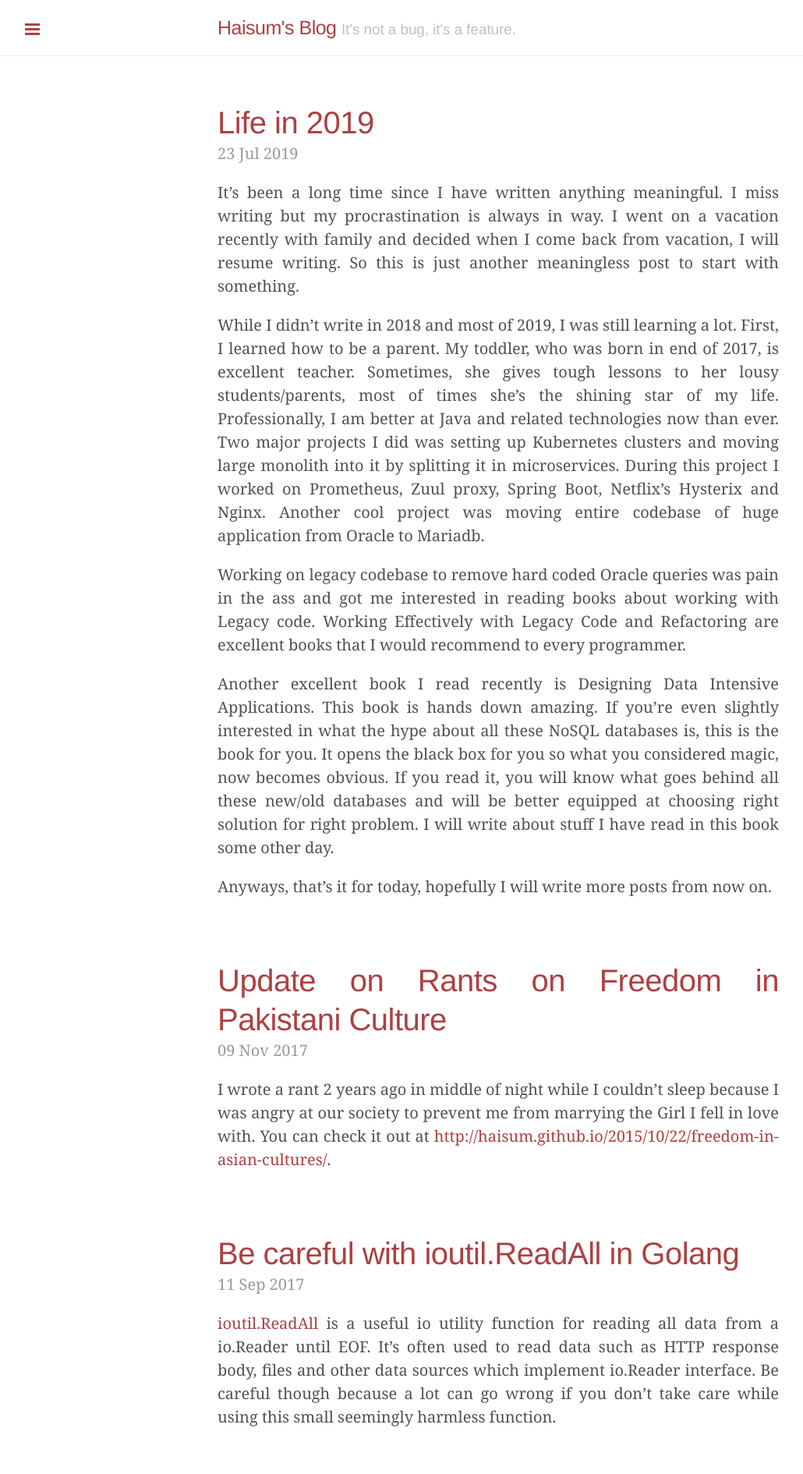
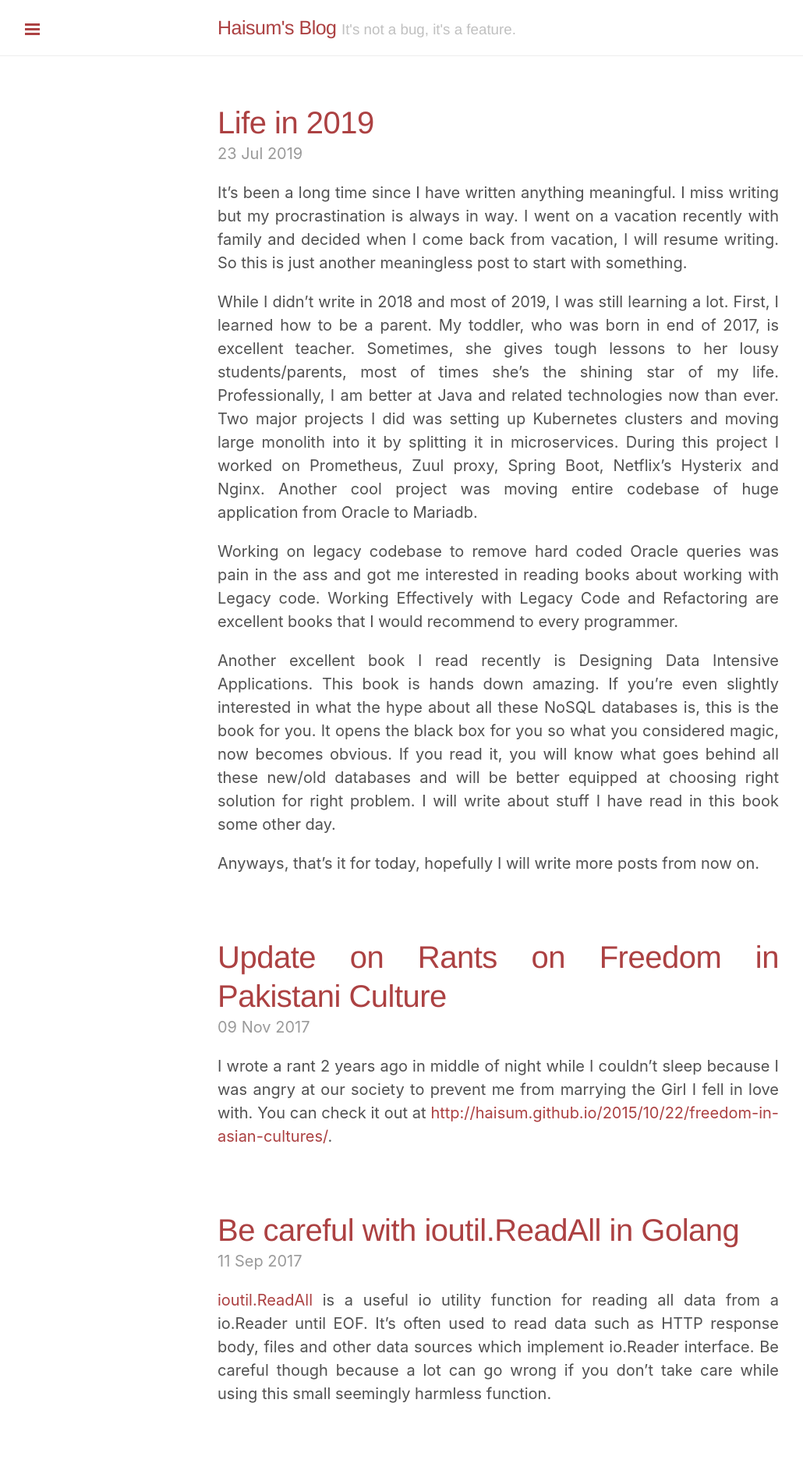
Before and after one commit to haisum/haisum.github.io, a Jekyll site: the page built from index.html, in a window 1280 px wide. Shown: the top 1890 px of the page at 78% size, without its empty margins (1-1031 px from the left). Built offline with Jekyll 4.4.1, drawn with Linux system fonts in a browser that asks for light colours; the list of posts is cut into pages by our own code.

Commit message:
changed fonts

```diff
--- a/public/css/lanyon.css
+++ b/public/css/lanyon.css
@@ -41,7 +41,7 @@ body {
 }
 
 html {
-  font-family: "PT Serif", Georgia, "Times New Roman", serif;
+  font-family: -apple-system, BlinkMacSystemFont, "Segoe UI", "Ubuntu", "Helvetica Neue", sans-serif;
 }
 
 h1, h2, h3, h4, h5, h6 {
--- a/public/css/poole.css
+++ b/public/css/poole.css
@@ -48,7 +48,7 @@ body {
 }
 
 html {
-  font-family: "Helvetica Neue", Helvetica, Arial, sans-serif;
+  font-family: -apple-system, BlinkMacSystemFont, "Segoe UI", "Ubuntu", "Helvetica Neue", sans-serif;
   font-size: 16px;
   line-height: 1.5;
 }
```
